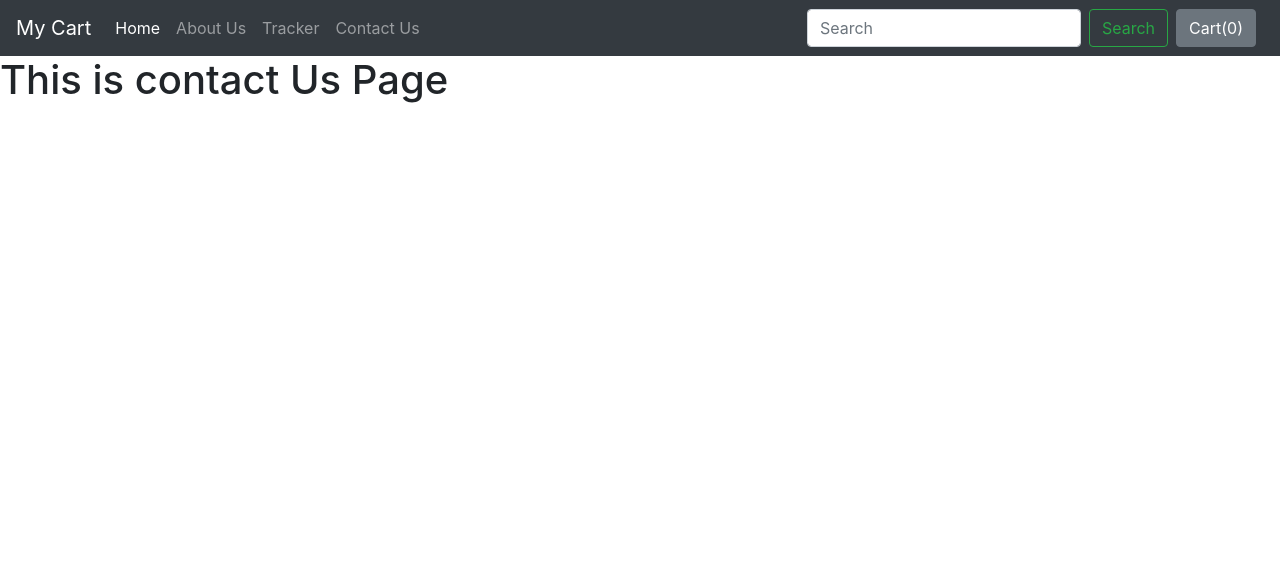
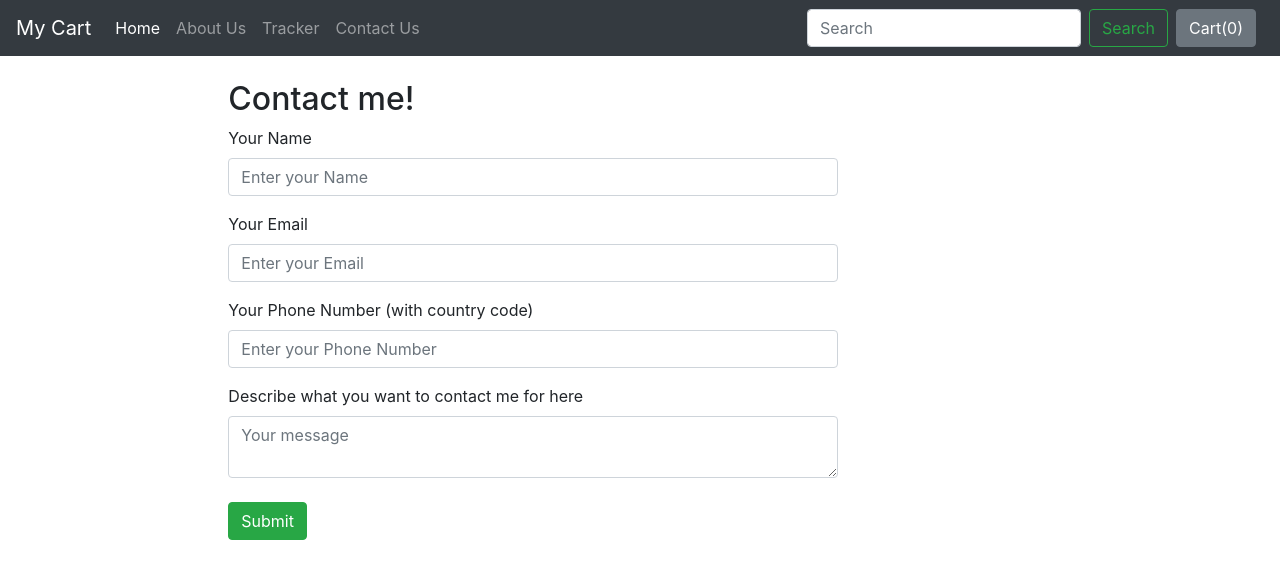
Before and after one commit to SWEKanaramYadav/E-Commerce-Portal, a Django app: page /shop/contact/ in a window 1280 px wide. Shown: the top 579 px of the page. Run offline with Django 3.2, Linux system fonts and the light colour scheme; some libraries are stand-ins or nearby versions.

Commit message:
Add contact page

```diff
--- a/shop/admin.py
+++ b/shop/admin.py
@@ -1,4 +1,5 @@
 from django.contrib import admin
-from . models import Product
+from . models import Product, Contact
 
 admin.site.register(Product)
+admin.site.register(Contact)
--- a/shop/templates/shop/basic.html
+++ b/shop/templates/shop/basic.html
@@ -48,6 +48,41 @@
     <script src="https://code.jquery.com/jquery-3.5.1.slim.min.js" integrity="sha384-DfXdz2htPH0lsSSs5nCTpuj/zy4C+OGpamoFVy38MVBnE+IbbVYUew+OrCXaRkfj" crossorigin="anonymous"></script>
     <script src="https://cdn.jsdelivr.net/npm/popper.js@1.16.0/dist/umd/popper.min.js" integrity="sha384-Q6E9RHvbIyZFJoft+2mJbHaEWldlvI9IOYy5n3zV9zzTtmI3UksdQRVvoxMfooAo" crossorigin="anonymous"></script>
     <script src="https://stackpath.bootstrapcdn.com/bootstrap/4.5.0/js/bootstrap.min.js" integrity="sha384-OgVRvuATP1z7JjHLkuOU7Xw704+h835Lr+6QL9UvYjZE3Ipu6Tp75j7Bh/kR0JKI" crossorigin="anonymous"></script>
-    {% block js %}  {% endblock %}
+    {% block js %}
+      <script>
+    console.log('working')
+    if(localStorage.getItem('cart') == null)
+    {
+        let cart ={};
+    }
+    else
+    {
+        cart = JSON.parse(localStorage.getItem('cart'));
+        document.getElementById('cart').innerHTML = Object.keys(cart).length;
+
+    }
+    //jquery
+    $('.cart').click(function () {
+    console.log('clicked');
+    let idstr = this.id.toString();
+    console.log(idstr)
+    if(cart[idstr] != undefined)
+    {
+        cart[idstr] = cart[idstr] +1;
+    }
+    else
+    {
+        cart[idstr] = 1;
+    }
+    console.log(cart);
+    localStorage.setItem('cart', JSON.stringify(cart));
+    document.getElementById('cart').innerHTML = Object.keys(cart).length;
+    });
+    $('#popcart').popover()
+    document.getElementById("popcart").setAttribute('data-content','<h5>Cart</h5>')
+</script>
+  {% endblock %}
+
+
   </body>
 </html>
--- a/shop/templates/shop/contact.html
+++ b/shop/templates/shop/contact.html
@@ -1,4 +1,64 @@
 {% extends 'shop/basic.html'%}
 
 {% block title %} Contact Us - My Cart {% endblock %}
-{% block body %} <h1>This is contact Us Page</h1>{% endblock %}
+{% block body %}
+<div class="main-container container-fluid my-4">
+    <div class="row">
+        <div class="col-lg-6 offset-lg-2">
+<!--           CONTACT FORM IS HERE-->
+                <h2>Contact me!</h2>
+                <form action="/shop/contact/" method='post'>{% csrf_token %}
+                    <div class="form-group">
+                        <label for="name">Your Name</label>
+                        <input type="name" class="form-control" id="name" placeholder="Enter your Name" name="name">
+                    </div>
+                    <div class="form-group">
+                        <label for="email">Your Email</label>
+                        <input type="email" class="form-control" id="cemail" placeholder="Enter your Email" name="email">
+                    </div>
+                    <div class="form-group">
+                        <label for="phone">Your Phone Number (with country code)</label>
+                        <input type="text" class="form-control" id="phone" placeholder="Enter your Phone Number"
+                            name="phone">
+                    </div>
+                    <div class="form-group">
+                        <label for="desc">Describe what you want to contact me for here</label>
+                        <textarea type="text" class="form-control" id="desc" placeholder="Your message" name="desc"></textarea>
+                    </div>
+                    <button type="submit" class="btn btn-success mt-2" >Submit</button>
+                </form>
+
+        </div>
+        <hr>
+
+        <!-- SIDE WIDGET IS HERE -->
+<!--        <div class="col-md-4">-->
+<!--            <div class="col-md-8">-->
+<!--                <div class="my-4">-->
+<!--                    <form action="/search" method='get'>-->
+<!--                        <h4>Search</h4>-->
+<!--                        <div>-->
+<!--                            <input type="text" name='query' class="form-control">-->
+<!--                            <button type='submit' class="btn btn-danger mt-2 ">Search</button>-->
+<!--                        </div>-->
+<!--                    </form>-->
+<!--                </div>-->
+<!--                <div class="my-4">-->
+<!--                    <h4>Subscribe To My YouTube Channels</h4>-->
+<!--                    <div class="my-2">-->
+<!--                        <div class="g-ytsubscribe" data-channelid="UC7btqG2Ww0_2LwuQxpvo2HQ" data-layout="full" data-count="default"></div><br>-->
+<!--                    </div>-->
+<!--                    <div class="my-2">-->
+<!--                        <div class="g-ytsubscribe" data-channelid="UCeVMnSShP_Iviwkknt83cww" data-layout="full" data-count="default"></div><br>-->
+<!--                    </div>-->
+<!--                    <div class="my-2">-->
+<!--                        <div class="g-ytsubscribe" data-channelid="UCa5UDzFzpIjJ1VSxCSlQP_g" data-layout="full" data-count="default"></div>-->
+<!--                    </div>-->
+<!--                </div>-->
+<!--            </div>-->
+
+<!--        </div>-->
+    </div>
+</div>
+
+{% endblock %}
--- a/shop/views.py
+++ b/shop/views.py
@@ -1,5 +1,5 @@
 from django.shortcuts import render
-from .models import Product
+from .models import Product, Contact
 from math import ceil
 from django.http import HttpResponse
 
@@ -28,6 +28,13 @@ def about(request):
 
 
 def contact(request):
+    if request.method == "POST":
+        name = request.POST.get('name','')
+        email = request.POST.get('email','')
+        phone = request.POST.get('phone','')
+        desc = request.POST.get('desc','')
+        contact = Contact(name=name, email=email, phone=phone, desc=desc)
+        contact.save()
     return render(request, 'shop/contact.html')
 
 
```
Also changed, not shown: shop/models.py (+10 -0 lines), db.sqlite3, shop/migrations/0003_contact.py (added).
